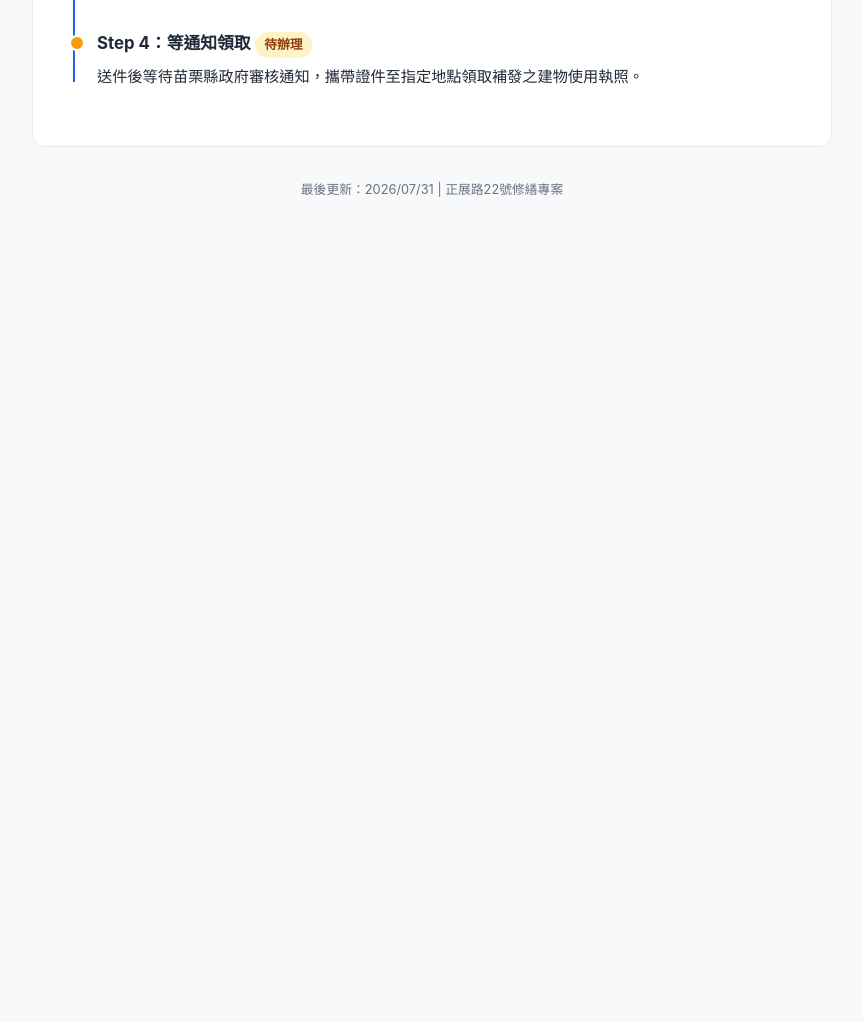
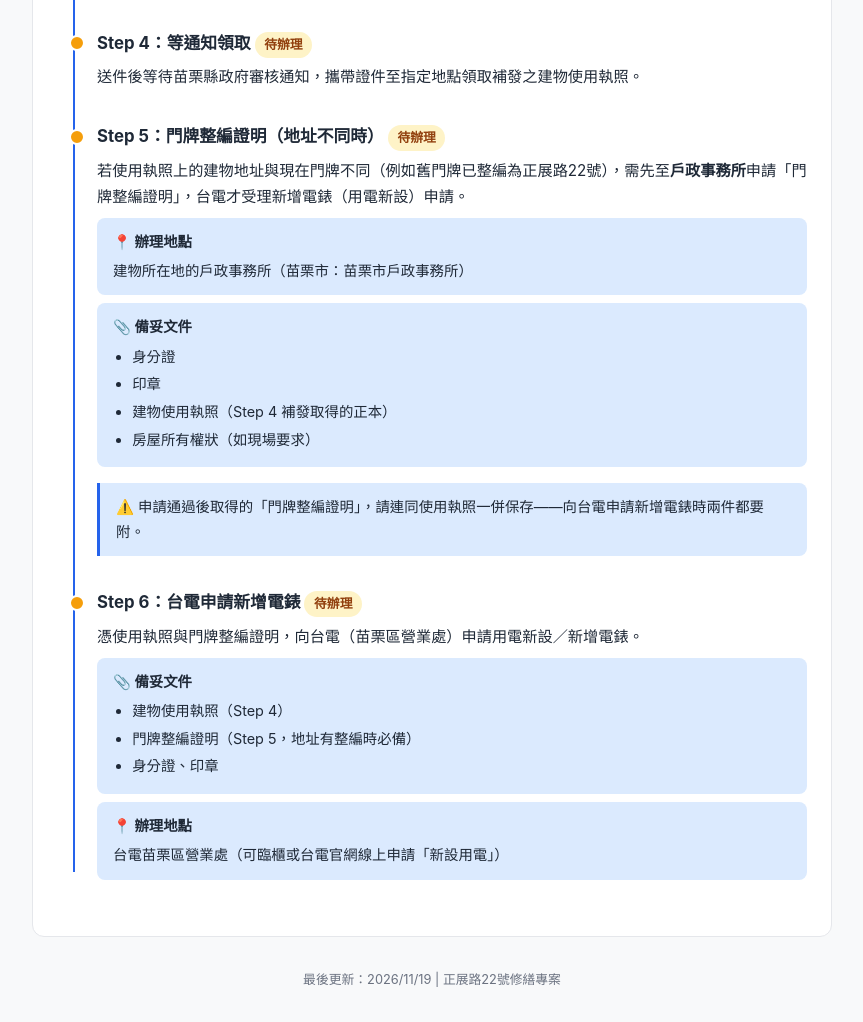
Before and after one commit to jackytslin8/zhengzhan-road-renovation, a plain HTML site: page 建物使用執照/流程.html in a window 1280 px wide. Shown: the part 1725-2747 px from the top of the page, without its empty margins (208-1071 px from the left). Before the commit the page ends 1958 px from the top, so only its background shows below. Drawn offline with Linux system fonts and the light colour scheme.

Commit message:
流程頁新增 Step5 門牌整編證明（戶政）與 Step6 台電新增電錶，流程改為 6 步驟

```diff
--- a/建物使用執照/流程.html
+++ b/建物使用執照/流程.html
@@ -210,7 +210,7 @@
 
         <!-- 申請流程 -->
         <div class="info-card">
-            <h2><span class="emoji">📝</span> 申請流程（4 步驟）</h2>
+            <h2><span class="emoji">📝</span> 申請流程（6 步驟）</h2>
             <div class="timeline">
 
                 <!-- Step 1 -->
@@ -274,11 +274,55 @@
                     </div>
                 </div>
 
+                <!-- Step 5 -->
+                <div class="step pending">
+                    <h3>Step 5：門牌整編證明（地址不同時） <span class="badge badge-pending">待辦理</span></h3>
+                    <div class="desc">
+                        若使用執照上的建物地址與現在門牌不同（例如舊門牌已整編為正展路22號），需先至<b>戶政事務所</b>申請「門牌整編證明」，台電才受理新增電錶（用電新設）申請。
+                    </div>
+                    <div class="docs">
+                        <strong>📍 辦理地點</strong>
+                        建物所在地的戶政事務所（苗栗市：苗栗市戶政事務所）
+                    </div>
+                    <div class="docs">
+                        <strong>📎 備妥文件</strong>
+                        <ul>
+                            <li>身分證</li>
+                            <li>印章</li>
+                            <li>建物使用執照（Step 4 補發取得的正本）</li>
+                            <li>房屋所有權狀（如現場要求）</li>
+                        </ul>
+                    </div>
+                    <div class="note">
+                        ⚠️ 申請通過後取得的「門牌整編證明」，請連同使用執照一併保存——向台電申請新增電錶時兩件都要附。
+                    </div>
+                </div>
+
+                <!-- Step 6 -->
+                <div class="step pending">
+                    <h3>Step 6：台電申請新增電錶 <span class="badge badge-pending">待辦理</span></h3>
+                    <div class="desc">
+                        憑使用執照與門牌整編證明，向台電（苗栗區營業處）申請用電新設／新增電錶。
+                    </div>
+                    <div class="docs">
+                        <strong>📎 備妥文件</strong>
+                        <ul>
+                            <li>建物使用執照（Step 4）</li>
+                            <li>門牌整編證明（Step 5，地址有整編時必備）</li>
+                            <li>身分證、印章</li>
+                        </ul>
+                    </div>
+                    <div class="docs">
+                        <strong>📍 辦理地點</strong>
+                        台電苗栗區營業處（可臨櫃或台電官網線上申請「新設用電」）
+                    </div>
+                </div>
+
             </div>
         </div>
 
         <footer>
-            最後更新：2026/07/31 | 正展路22號修繕專案
+            最後更新：2026/11/19 | 正展路22號修繕專案
         </footer>
     </div>
 </body>
```
